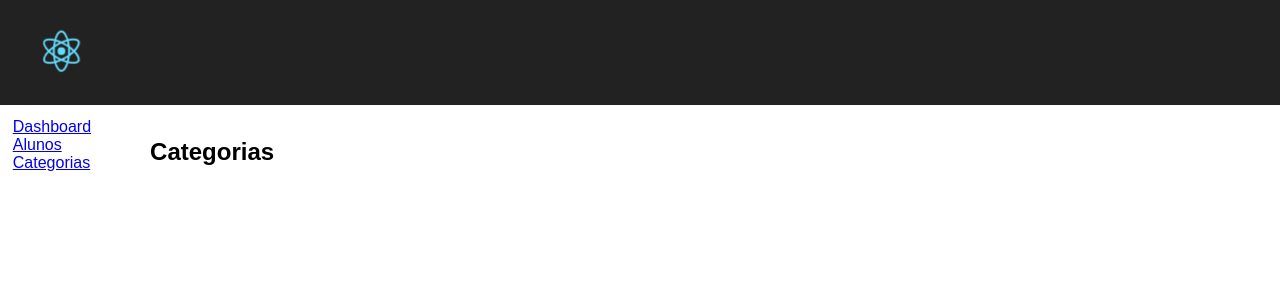
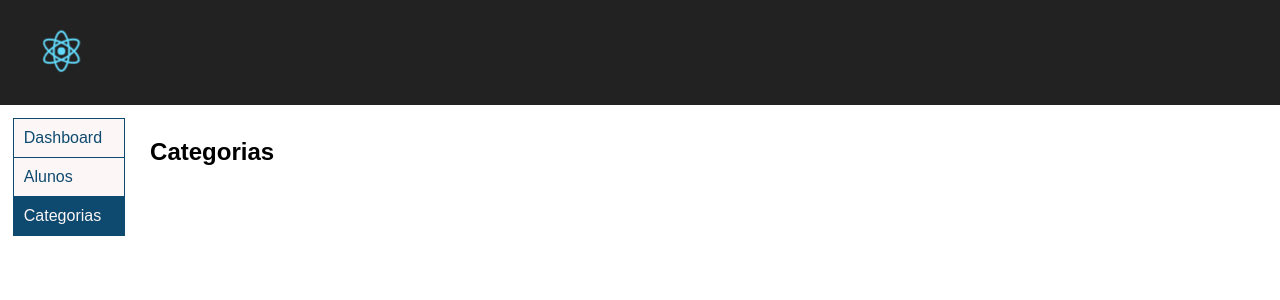
Before and after one commit to pedrolauro/clubhouse-app, a React (Create React App) app: page /categorias in a window 1280 px wide. Shown: the top 300 px of the page. Built offline with nearby package versions, Linux system fonts and the light colour scheme.

Commit message:
CSS styling classNames organized

```diff
--- a/src/components/App/App.css
+++ b/src/components/App/App.css
@@ -1,4 +1,4 @@
-.app {
+.App {
   display: flex;
   flex-direction: column;
   box-sizing: border-box;
@@ -9,7 +9,7 @@
   justify-content: stretch;
 }
 
-.body {
+.App_body {
   flex: 0 0;
   height: calc(100vh - 80px);
   display: flex;
@@ -19,11 +19,7 @@
   justify-content: stretch;
 }
 
-.content {
+.App_content {
   padding: 1vw;
   flex: 10 0;
 }
-
-.app-intro {
-  font-size: large;
-}
--- a/src/components/App/App.jsx
+++ b/src/components/App/App.jsx
@@ -28,11 +28,11 @@ const ROUTES = [
 export default class App extends Component {
   render() {
     return (
-      <div className="app">
+      <div className="App">
         <Header />
-        <div className="body">
+        <div className="App_body">
           <Sidebar routes={ROUTES} />
-          <div className="content">
+          <div className="App_content">
             { ROUTES.map(route => (
               <Route
                 key={route.menu}
--- a/src/components/Header/Header.css
+++ b/src/components/Header/Header.css
@@ -1,18 +1,15 @@
-.logo {
-  animation: logo-spin infinite 20s linear;
-  height: 50px;
-}
-
-.header {
-  /* flex: 0 0 20vh; */
+.Header {
   flex: 0 0;
   height: 80px;
-  /* max-height: 80px; */
   box-sizing: border-box;
   background-color: #222;
   padding: 2vw;
 }
 
+.Header_logo {
+  animation: logo-spin infinite 20s linear;
+  height: 50px;
+}
 @keyframes logo-spin {
   from { transform: rotate(0deg); }
   to { transform: rotate(360deg); }
--- a/src/components/Header/Header.jsx
+++ b/src/components/Header/Header.jsx
@@ -5,8 +5,8 @@ import './Header.css';
 export default class Header extends Component {
   render() {
     return (
-      <div className="header">
-        <img src={logo} className="logo" alt="logo" />
+      <div className="Header">
+        <img src={logo} className="Header_logo" alt="logo" />
       </div>
     )
   }
--- a/src/components/Sidebar/Sidebar.css
+++ b/src/components/Sidebar/Sidebar.css
@@ -1,19 +1,35 @@
-.sidebar {
+.Sidebar {
   flex: 1 0;
   padding: 1vw;
 }
 
-.sidebar > ul {
+.Sidebar ul {
   list-style: none;
   margin: 0;
   padding: 0;
 }
 
-.sidebar > li {
+.Sidebar li {
   margin: 0;
-  padding: 0;
+  border: 1px solid #0E4A70;
+  border-width: 1px 1px 0 1px;
+  box-sizing: border-box;
 }
 
-.sidebar > a {
+.Sidebar_li:last-of-type {
+  border-width: 1px;
+}
 
+.Sidebar_navlink {
+  display: block;
+  text-decoration: none;
+  color: inherit;
+  padding: 10px;
+  color: #0E4A70;
+  background-color: #FCF7F6;
 }
+
+.Sidebar_li > .Sidebar_selected {
+  background-color: #0E4A70;
+  color: #FCF7F6;
+}
--- a/src/components/Sidebar/Sidebar.jsx
+++ b/src/components/Sidebar/Sidebar.jsx
@@ -1,20 +1,27 @@
 import React, { Component } from 'react';
-import { Link } from 'react-router-dom';
+import { NavLink } from 'react-router-dom';
 import './Sidebar.css';
 
 export default class Sidebar extends Component {
-  buildLinks = routes => routes.map(route => (
-    <li key={route.menu}>
-      <Link to={route.path}>{route.menu}</Link>
+  buildNavLinks = routes => routes.map(route => (
+    <li key={route.menu} className="Sidebar_li">
+      <NavLink
+        exact={route.exact}
+        to={route.path}
+        className="Sidebar_navlink"
+        activeClassName="Sidebar_selected"
+      >
+        {route.menu}
+      </NavLink>
     </li>
   ))
 
   render() {
     const { routes } = this.props
     return (
-      <div className="sidebar">
-        <ul>
-          { this.buildLinks(routes) }
+      <div className="Sidebar">
+        <ul className="Sidebar_ul">
+          { this.buildNavLinks(routes) }
         </ul>
       </div>
     )
```
